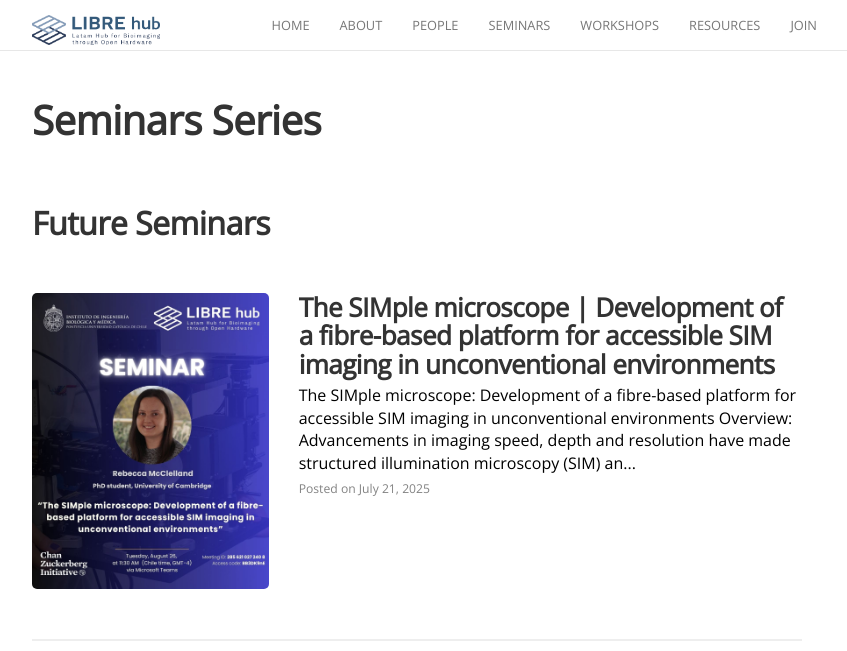
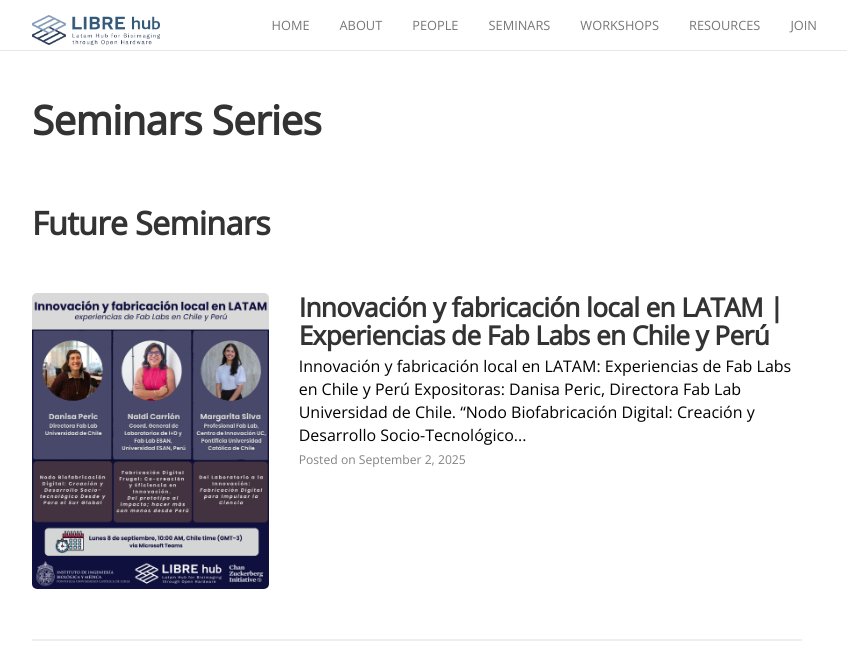
Before and after one commit to LIBREhub/LIBREhub.github.io, a Jekyll site: the page built from seminars.md, in a window 1280 px wide and 1400 px high. Shown: the top 651 px of the window, without its empty margins (223-1070 px from the left). Built offline with Jekyll 4.4.1, drawn with Linux system fonts in a browser that asks for light colours; nearby versions of some CDN libraries; some of the changed text lies outside the part shown; grey boxes are pictures that could not be loaded.

Commit message:
New seminar posts and update workshop post

```diff
--- /dev/null
+++ b/_posts/2025-09-01-lenny-teytelman.md
@@ -0,0 +1,23 @@
+---
+title: Introduction to protocols.io | Scientific collaboration through open protocols
+speaker: Lenny Teytelman
+video:
+description: LIBRE_hub seminar
+categories: newseminar
+header-img: images/seminars/lenny-teytelman-flyer.png
+---
+
+## Introduction to protocols.io: Scientific collaboration through open protocols
+<br>
+
+**Overview:**
+Research articles and laboratory protocol organization often lack detailed instructions for replicating experiments. protocols.io is an open-access platform where researchers collaboratively create dynamic, interactive, step-by-step protocols that can be executed on mobile devices or the web. Researchers can easily and efficiently share protocols with colleagues, collaborators, the scientific community, or make them public. Real-time communication and interaction keep protocols up to date. Public protocols receive a DOI and enable open communication with authors and researchers to foster efficient experimentation and reproducibility.
+
+**Speaker:** Lenny Teytelman, Founder & President of [protocols.io](https://www.protocols.io/)
+
+**Date:** 11:00 - 25 September 2025 (GMT-3)
+
+**Platform:**
+- **Teams:** [Join the meeting](https://nam10.safelinks.protection.outlook.com/ap/t-59584e83/?url=https%3A%2F%2Fteams.microsoft.com%2Fl%2Fmeetup-join%2F19%253ameeting_MTViNDY1MzItYTM1MS00NTY5LTgzYTQtNTNmZWNlZjA4ZTAz%2540thread.v2%2F0%3Fcontext%3D%257b%2522Tid%2522%253a%25225ff5d9fa-f83f-4ac1-a4d2-eb48ea0a00d2%2522%252c%2522Oid%2522%253a%2522b066b156-36d2-4bf1-8723-85ab0bba4b91%2522%257d&data=05%7C02%7Cpgpadilla%40uc.cl%7C84d6708df5f44467f68f08dde9677b50%7C5ff5d9faf83f4ac1a4d2eb48ea0a00d2%7C0%7C0%7C638923352981632044%7CUnknown%7CTWFpbGZsb3d8eyJFbXB0eU1hcGkiOnRydWUsIlYiOiIwLjAuMDAwMCIsIlAiOiJXaW4zMiIsIkFOIjoiTWFpbCIsIldUIjoyfQ%3D%3D%7C0%7C%7C%7C&sdata=oy9EyvjWlgBQ5oMTPvq2WiBxNBPxGYW%2F1fyyK2om9M4%3D&reserved=0)
+- **Meeting ID:** 234 246 337 463 2
+- **Passcode:** 44Uw2SM9
--- /dev/null
+++ b/_posts/2025-09-02-fab-labs.md
@@ -0,0 +1,35 @@
+---
+title: Innovación y fabricación local en LATAM | Experiencias de Fab Labs en Chile y Perú
+speaker: Danisa Peric, Naldi Carrión, Margarita Silva
+video:
+description: LIBRE_hub seminar
+categories: newseminar
+header-img: images/seminars/fab-labs-flyer.png
+---
+
+## Innovación y fabricación local en LATAM: Experiencias de Fab Labs en Chile y Perú
+<br>
+
+**Expositoras:**
+
+**Danisa Peric**, Directora Fab Lab Universidad de Chile. _"Nodo Biofabricación Digital: Creación y Desarrollo Socio-Tecnológico Desde y Para el Sur Global"_
+
+<img src="/images/seminars/danisa-peric-flyer.png" height=500>
+
+**Naldi Carrión**, Laboratorios de I+D y Fab Lab ESAN, Universidad ESAN, Perú. _"Fabricación Digital Frugal: Co-creación
+y Eficiencia en Innovación. Del prototipo al impacto; hacer más con menos desde Perú"_
+
+<img src="/images/seminars/naldi-carrión-flyer.png" height=500>
+
+**Margarita Silva**, Profesional Fab Lab, Centro de Innovación UC, Pontificia Universidad Católica de Chile. _"Del Laboratorio a la Innovación: Fabricación Digital para Impulsar la Ciencia"_
+
+<img src="/images/seminars/margarita-silva-flyer.png" height=500>
+
+<br>
+
+**Fecha:** 10:00 - 8 September 2025 (GMT-3)
+
+**Platform:**
+- **Teams:** [Join the meeting](https://nam10.safelinks.protection.outlook.com/ap/t-59584e83/?url=https%3A%2F%2Fteams.microsoft.com%2Fl%2Fmeetup-join%2F19%253ameeting_OTkwMTVkYTMtMWVhOS00M2MwLTg2ZWItYjA1MWY1OWI1OWEz%2540thread.v2%2F0%3Fcontext%3D%257b%2522Tid%2522%253a%25225ff5d9fa-f83f-4ac1-a4d2-eb48ea0a00d2%2522%252c%2522Oid%2522%253a%2522b066b156-36d2-4bf1-8723-85ab0bba4b91%2522%257d&data=05%7C02%7Cpgpadilla%40uc.cl%7Cc7208f8a62154cdb916408ddead90de3%7C5ff5d9faf83f4ac1a4d2eb48ea0a00d2%7C0%7C0%7C638924940398535716%7CUnknown%7CTWFpbGZsb3d8eyJFbXB0eU1hcGkiOnRydWUsIlYiOiIwLjAuMDAwMCIsIlAiOiJXaW4zMiIsIkFOIjoiTWFpbCIsIldUIjoyfQ%3D%3D%7C0%7C%7C%7C&sdata=Bzu8v%2B7FwR8WEyzWQXdSYWbVarMJUPFPa3oXHP7cwWA%3D&reserved=0)
+- **Meeting ID:** 290 478 487 635 1
+- **Passcode:** Rd7Wf3QS
```
Also changed, not shown: _posts/2025-07-04-spin-echo-ws.md (+7 -0 lines), _posts/2025-07-21-rebecca-mc-clelland.md (+1 -1 lines), images/seminars/fab-labs-flyer.png (added), images/seminars/lenny-teytelman-flyer.png (added), images/seminars/margarita-silva-flyer.png (added), 4 other files.
